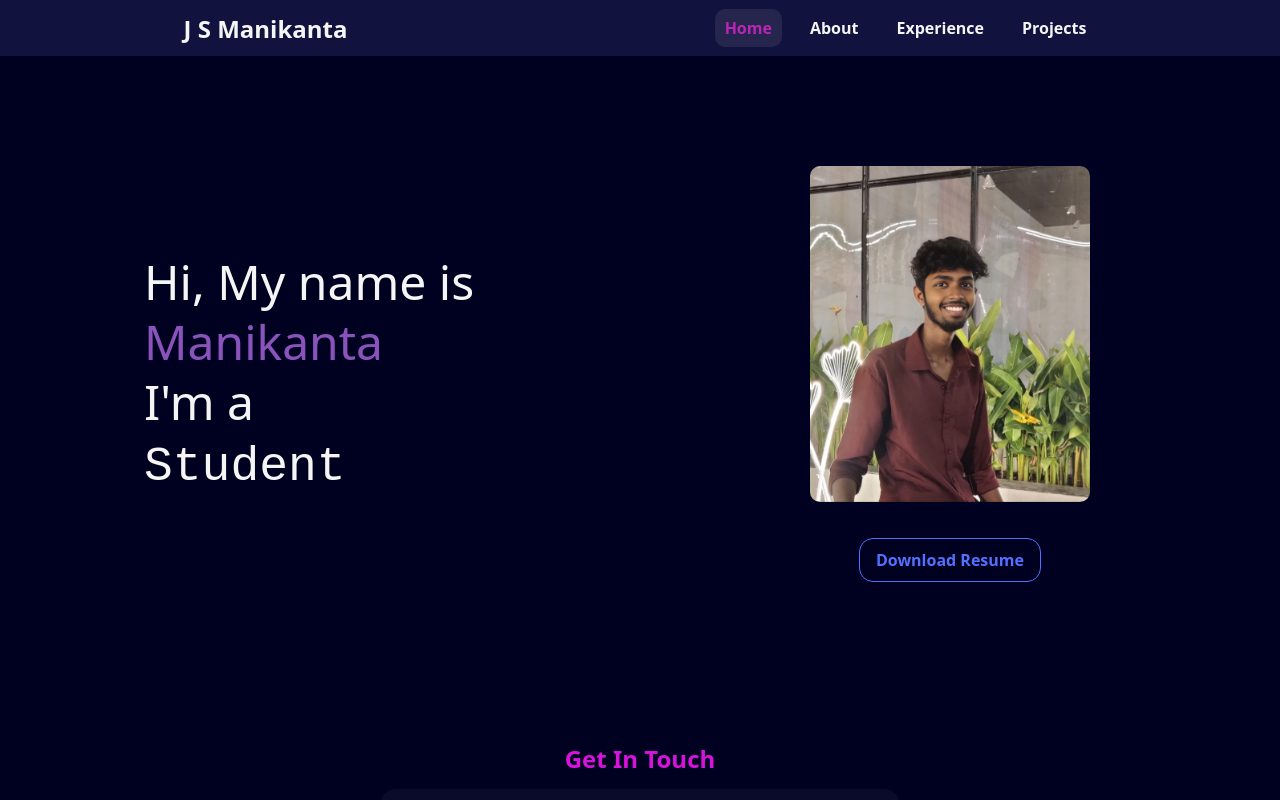
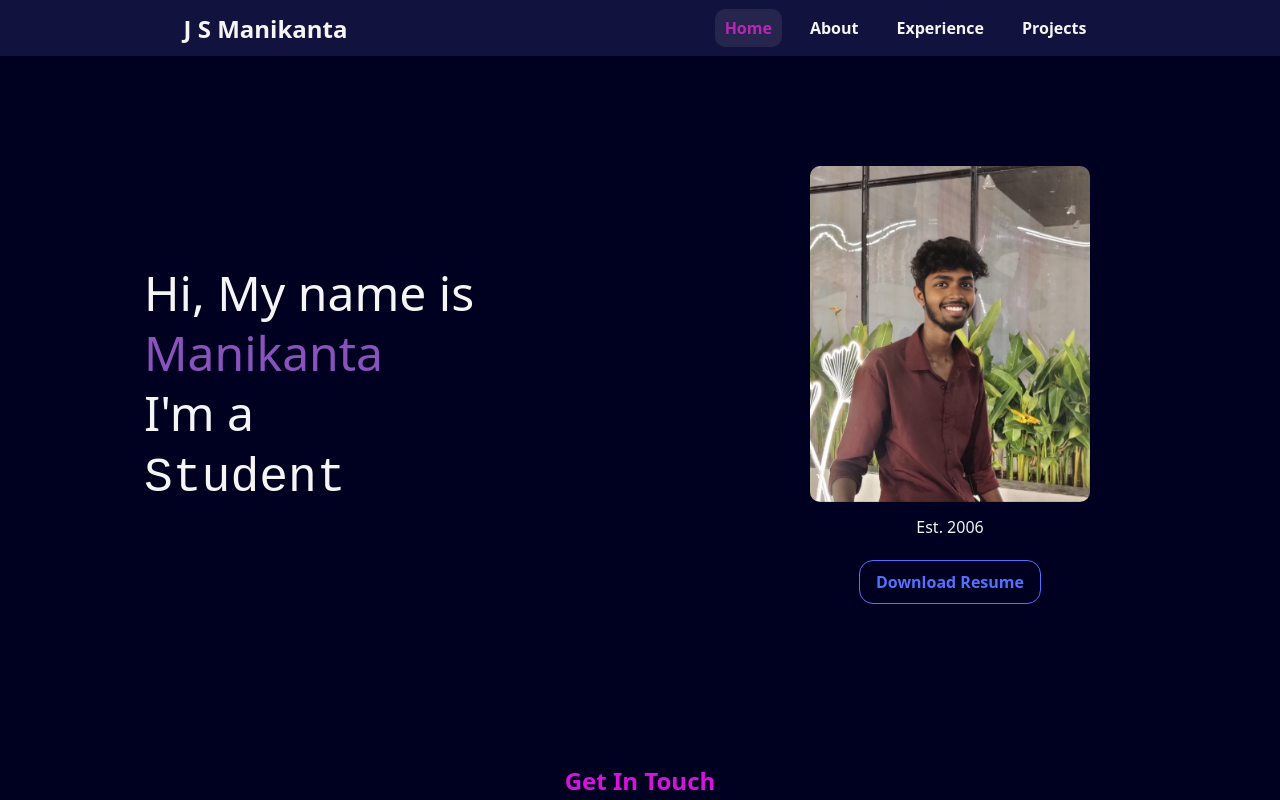
Before and after one commit to jsmanikanta/jsmanikanta_portfolio, a React (Vite) app: page / in a window 1280 px wide. Shown: the top 800 px of the page. Built offline with nearby package versions, Linux system fonts and the light colour scheme.

Commit message:
Update Home.jsx

```diff
--- a/src/Home.jsx
+++ b/src/Home.jsx
@@ -20,6 +20,7 @@ export default function Home() {
 
         <div className="rightsection">
           <img src="/main.jpg" alt="Manikanta" />
+          <p>Est. 2006</p>
           <br />
           <p>
             <a className="resumeBtn" href="/resume.pdf" download>
```
